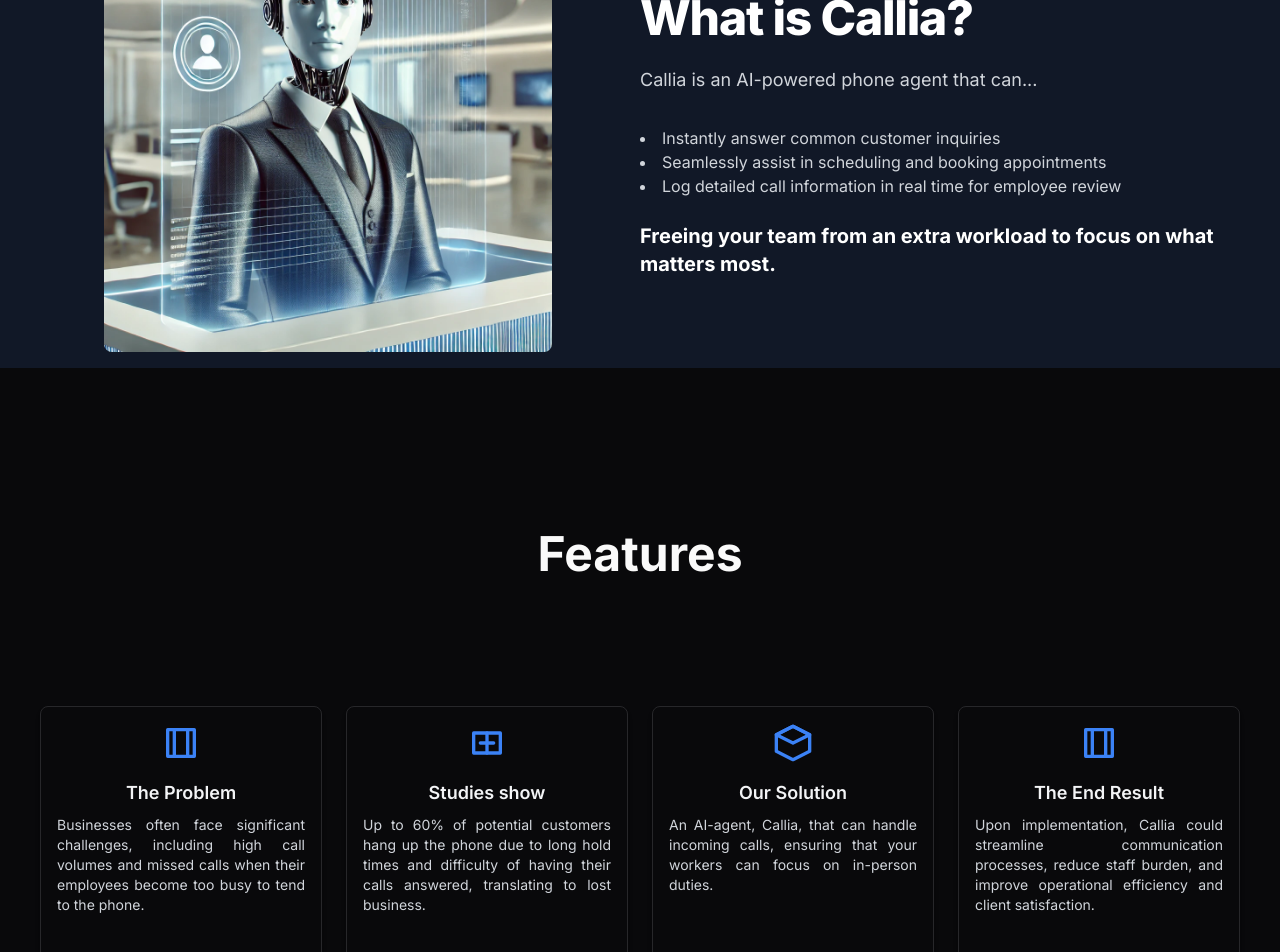
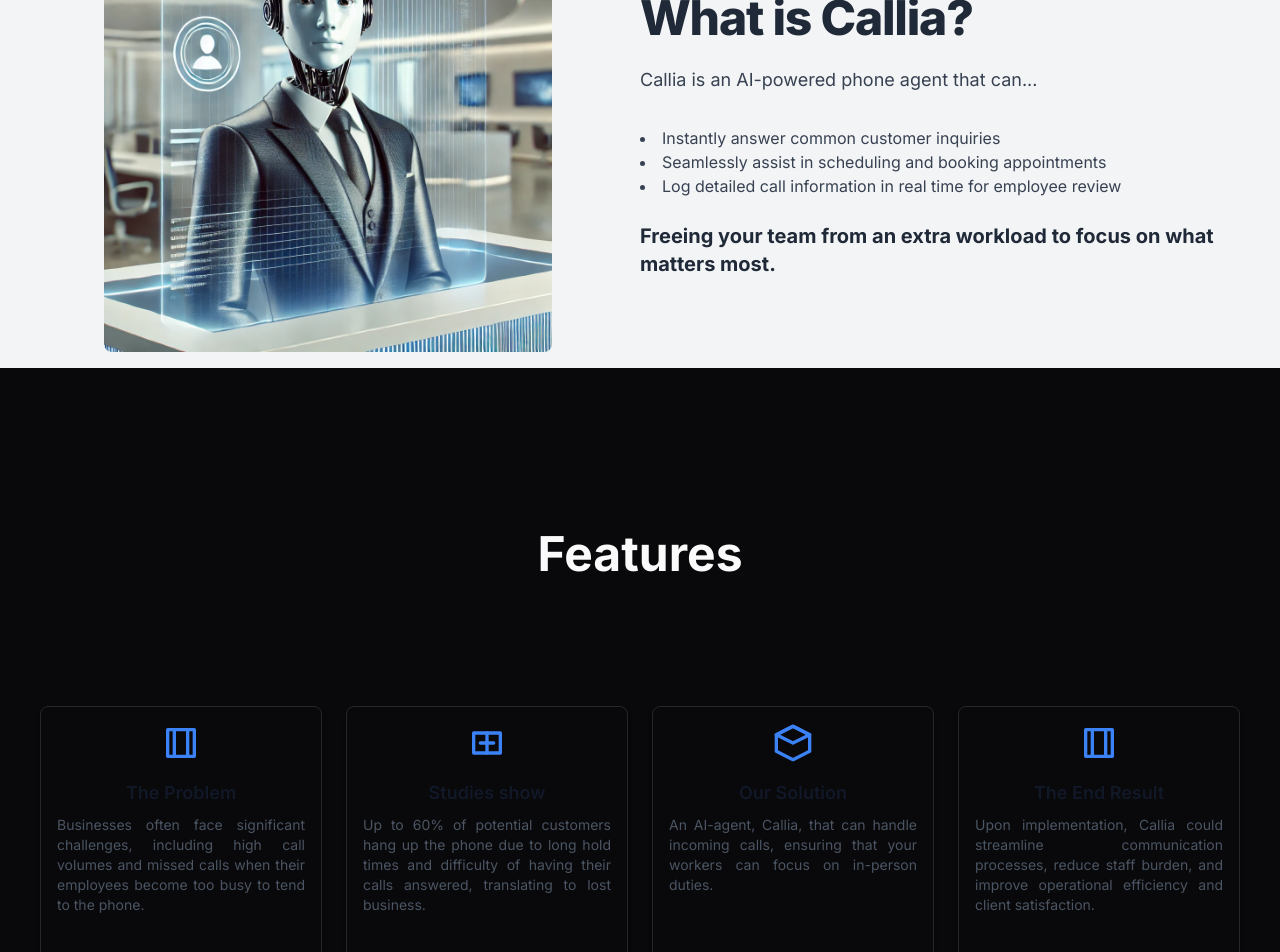
Before and after one commit to nebilawako/calliawebsite, a Next.js app in the folder client/: page / in a window 1280 px wide. Shown: the part 960-1912 px from the top of the page. Built offline with nearby package versions, Linux system fonts and the light colour scheme.

Commit message:
dark config removed

```diff
--- a/client/app/page.tsx
+++ b/client/app/page.tsx
@@ -75,7 +75,7 @@ return (
 
 
       {/* Navigation */}
-      <nav className="fixed top-0 left-0 right-0 flex items-center justify-between py-4 px-6 bg-white dark:bg-gray-900 shadow-md z-10">
+      <nav className="fixed top-0 left-0 right-0 flex items-center justify-between py-4 px-6 bg-white shadow-md z-10">
   {/* Top-left logo and title */}
   <div className="flex items-center space-x-2">
     <div className="flex justify-center items-center">
@@ -89,7 +89,7 @@ return (
   {/* Hamburger menu for mobile */}
   <div className="md:hidden flex items-center space-x-4">
     <button
-      className="text-gray-900 dark:text-gray-100 focus:outline-none"
+      className="text-gray-900 focus:outline-none"
       aria-label="Toggle Menu"
       onClick={() => setMenuOpen(!menuOpen)}
     >
@@ -112,7 +112,7 @@ return (
 
   {/* Mobile menu */}
   {menuOpen && (
-    <div className="absolute top-full left-0 w-full bg-white dark:bg-gray-900 shadow-lg z-20 md:hidden">
+    <div className="absolute top-full left-0 w-full bg-white shadow-lg z-20 md:hidden">
       <a
         href="#home"
         className="block px-4 py-2 text-lg font-semibold"
@@ -260,7 +260,7 @@ return (
     {/* What is calliax */}
     <div
   id="what"
-  className="flex flex-col md:flex-row items-center justify-center h-auto pt-10 md:pt-16 p-4 text-center bg-gray-100 dark:bg-gray-900"
+  className="flex flex-col md:flex-row items-center justify-center h-auto pt-10 md:pt-16 p-4 text-center bg-gray-100"
 >
   {/* Left Column: Image */}
   <div className="flex-1 flex justify-center">
@@ -275,18 +275,18 @@ return (
 
   {/* Right Column: Content */}
   <div className="flex-1 flex flex-col items-start md:items-start text-left">
-    <h1 className="text-4xl sm:text-5xl md:text-5xl font-extrabold tracking-tight mb-6 mt-4 text-gray-800 dark:text-white">
+    <h1 className="text-4xl sm:text-5xl md:text-5xl font-extrabold tracking-tight mb-6 mt-4 text-gray-800">
       What is Callia?
     </h1>
-    <p className="text-lg mb-8 max-w-xl text-gray-700 dark:text-gray-300">
+    <p className="text-lg mb-8 max-w-xl text-gray-700">
       Callia is an AI-powered phone agent that can...
     </p>
-    <ul className="list-disc list-inside mb-6 text-gray-700 dark:text-gray-300">
+    <ul className="list-disc list-inside mb-6 text-gray-700">
       <li>Instantly answer common customer inquiries</li>
       <li>Seamlessly assist in scheduling and booking appointments</li>
       <li>Log detailed call information in real time for employee review</li>
     </ul>
-    <h1 className="text-xl font-bold text-gray-800 dark:text-white">
+    <h1 className="text-xl font-bold text-gray-800">
       Freeing your team from an extra workload to focus on what matters most.
     </h1>
   </div>
@@ -322,10 +322,10 @@ return (
             <path d="M4 4h16v16H4z" />
             <path d="M8 4v16M16 4v16" />
           </svg>
-          <h3 className="text-lg font-semibold mb-2 text-gray-900 dark:text-gray-100">
+          <h3 className="text-lg font-semibold mb-2 text-gray-900">
             The Problem
           </h3>
-          <p className="text-sm text-gray-600 dark:text-gray-300 text-justify break-words">
+          <p className="text-sm text-gray-600 text-justify break-words">
             Businesses often face significant challenges, including high call volumes and missed calls when their employees become too busy to tend to the phone.
           </p>
         </Card>
@@ -346,10 +346,10 @@ return (
             <path d="M4 6h16v12H4z" />
             <path d="M12 6v12M8 12h8" />
           </svg>
-          <h3 className="text-lg font-semibold mb-2 text-gray-900 dark:text-gray-100">
+          <h3 className="text-lg font-semibold mb-2 text-gray-900">
             Studies show
           </h3>
-          <p className="text-sm text-gray-600 dark:text-gray-300 text-justify break-words">
+          <p className="text-sm text-gray-600 text-justify break-words">
             Up to 60% of potential customers hang up the phone due to long hold times and difficulty of having their calls answered, translating to lost business.
           </p>
         </Card>
@@ -370,10 +370,10 @@ return (
             <path d="M12 2L2 7l10 5 10-5-10-5z" />
             <path d="M12 22l10-5V7L12 2 2 7v10l10 5z" />
           </svg>
-          <h3 className="text-lg font-semibold mb-2 text-gray-900 dark:text-gray-100">
+          <h3 className="text-lg font-semibold mb-2 text-gray-900">
             Our Solution
           </h3>
-          <p className="text-sm text-gray-600 dark:text-gray-300 text-justify break-words">
+          <p className="text-sm text-gray-600 text-justify break-words">
             An AI-agent, Callia, that can handle incoming calls, ensuring that your workers can focus on in-person duties.
           </p>
         </Card>
@@ -394,10 +394,10 @@ return (
             <path d="M4 4h16v16H4z" />
             <path d="M8 4v16M16 4v16" />
           </svg>
-          <h3 className="text-lg font-semibold mb-2 text-gray-900 dark:text-gray-100">
+          <h3 className="text-lg font-semibold mb-2 text-gray-900">
             The End Result
           </h3>
-          <p className="text-sm text-gray-600 dark:text-gray-300 text-justify break-words">
+          <p className="text-sm text-gray-600 text-justify break-words">
             Upon implementation, Callia could streamline communication processes, reduce staff burden, and improve operational efficiency and client satisfaction.
           </p>
         </Card>
@@ -496,14 +496,14 @@ return (
     </div>
 
 {/* Footer */}
-<footer className="mt-16 px-4 py-8 bg-slate-100 dark:bg-gray-800">
+<footer className="mt-16 px-4 py-8 bg-slate-100">
   <div className="max-w-4xl mx-auto text-center">
-    <p className="text-gray-600 dark:text-gray-400">
+    <p className="text-gray-600">
       © 2024 Callia. All rights reserved.
     </p>
 
     {/* Footer links */}
-    <div className="mt-4 text-gray-600 dark:text-gray-400">
+    <div className="mt-4 text-gray-600">
       <Link href="/comingsoon" className="hover:text-blue-500 dark:hover:text-blue-400 mr-4">
         Terms and Conditions
       </Link>
--- a/client/tailwind.config.ts
+++ b/client/tailwind.config.ts
@@ -2,7 +2,7 @@ import type { Config } from "tailwindcss";
 const { fontFamily } = require("tailwindcss/defaultTheme");
 
 const config = {
-  darkMode: ["class"],
+  // darkMode: ["class"],
   content: [
     "./pages/**/*.{ts,tsx}",
     "./components/**/*.{ts,tsx}",
```
